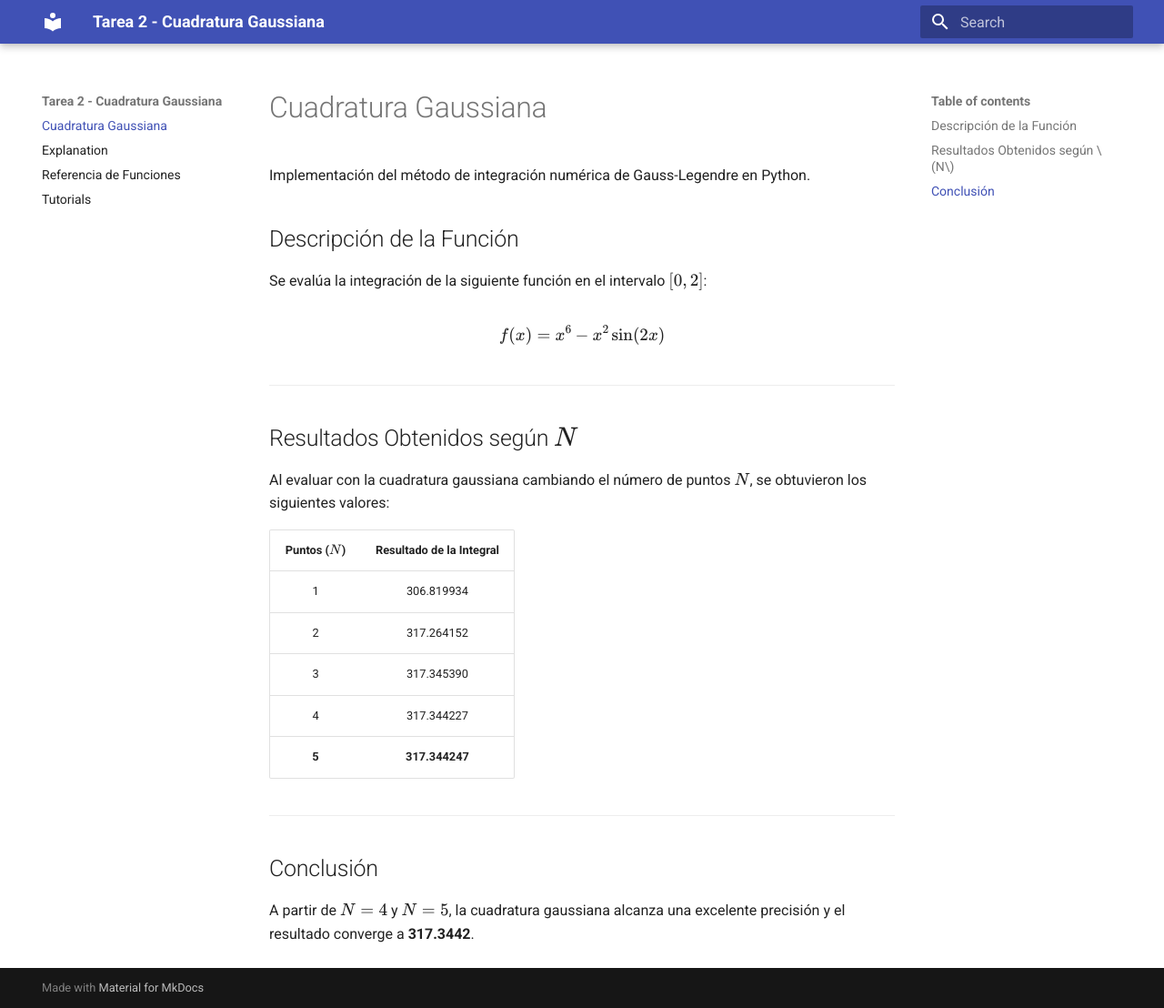
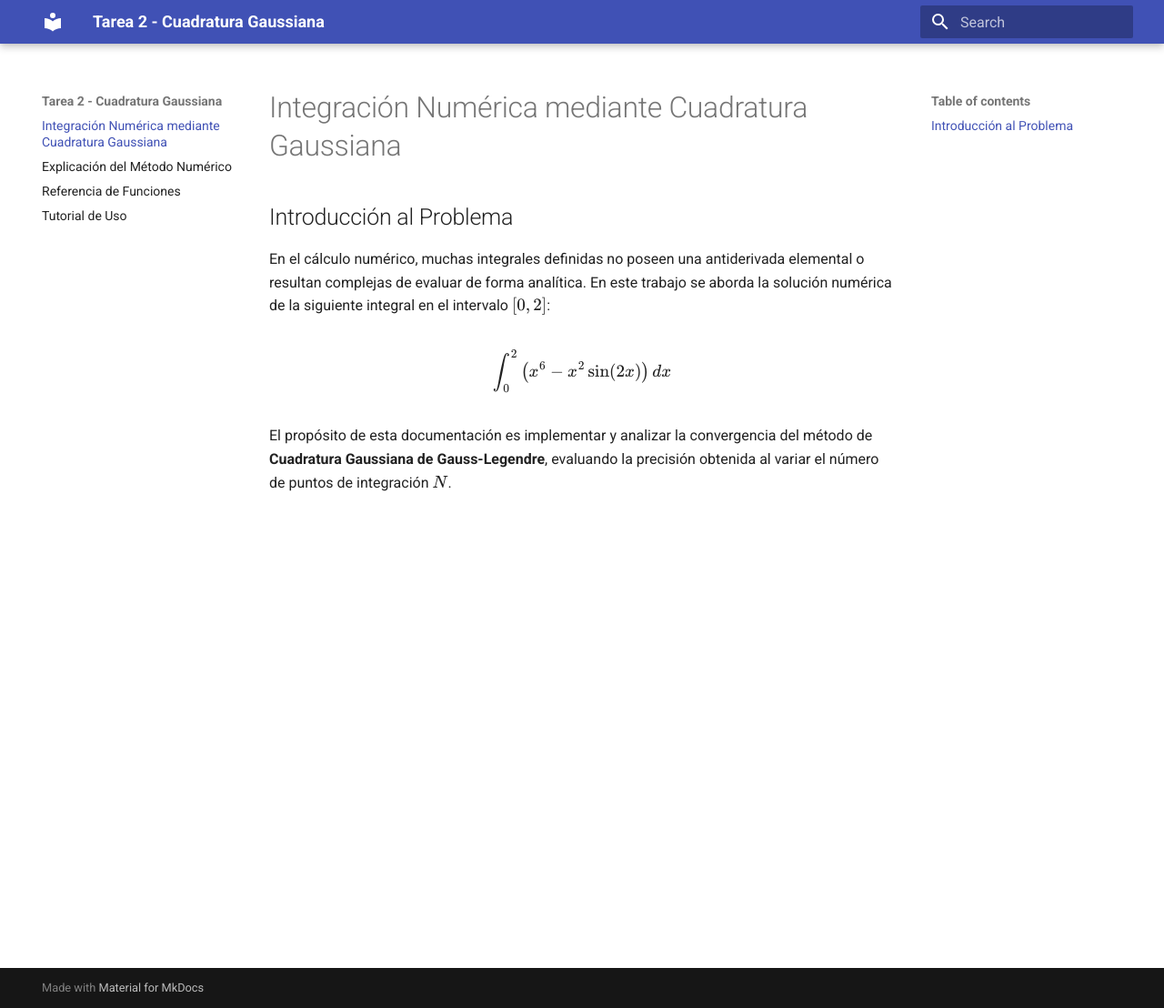
Before and after one commit to camcam14/Cuadratura-Gaussiana, an MkDocs documentation site: the page built from docs/index.md, in a window 1280 px wide and 1108 px high. Shown: the whole window at 91% size. Built offline with MkDocs 1.6.1 and Material for MkDocs 9.7.7, drawn with Linux system fonts in a browser that asks for light colours.

Commit message:
actualizar

```diff
--- a/docs/index.md
+++ b/docs/index.md
@@ -1,29 +1,9 @@
-# Cuadratura Gaussiana
+# Integración Numérica mediante Cuadratura Gaussiana
 
-Implementación del método de integración numérica de Gauss-Legendre en Python.
+## Introducción al Problema
 
-## Descripción de la Función
+En el cálculo numérico, muchas integrales definidas no poseen una antiderivada elemental o resultan complejas de evaluar de forma analítica. En este trabajo se aborda la solución numérica de la siguiente integral en el intervalo $[0, 2]$:
 
-Se evalúa la integración de la siguiente función en el intervalo $[0, 2]$:
+$$ \int_{0}^{2} \left( x^6 - x^2 \sin(2x) \right) \, dx $$
 
-$$ f(x) = x^6 - x^2 \sin(2x) $$
-
----
-
-## Resultados Obtenidos según $N$
-
-Al evaluar con la cuadratura gaussiana cambiando el número de puntos $N$, se obtuvieron los siguientes valores:
-
-| Puntos ($N$) | Resultado de la Integral |
-| :---: | :---: |
-| 1 | 306.819934 |
-| 2 | 317.264152 |
-| 3 | 317.345390 |
-| 4 | 317.344227 |
-| **5** | **317.344247** |
-
----
-
-## Conclusión
-
-A partir de $N = 4$ y $N = 5$, la cuadratura gaussiana alcanza una excelente precisión y el resultado converge a **317.3442**.
+El propósito de esta documentación es implementar y analizar la convergencia del método de **Cuadratura Gaussiana de Gauss-Legendre**, evaluando la precisión obtenida al variar el número de puntos de integración $N$.
```
Also changed, not shown: docs/explanation.md (+27 -0 lines), docs/tutorials.md (+29 -0 lines).
